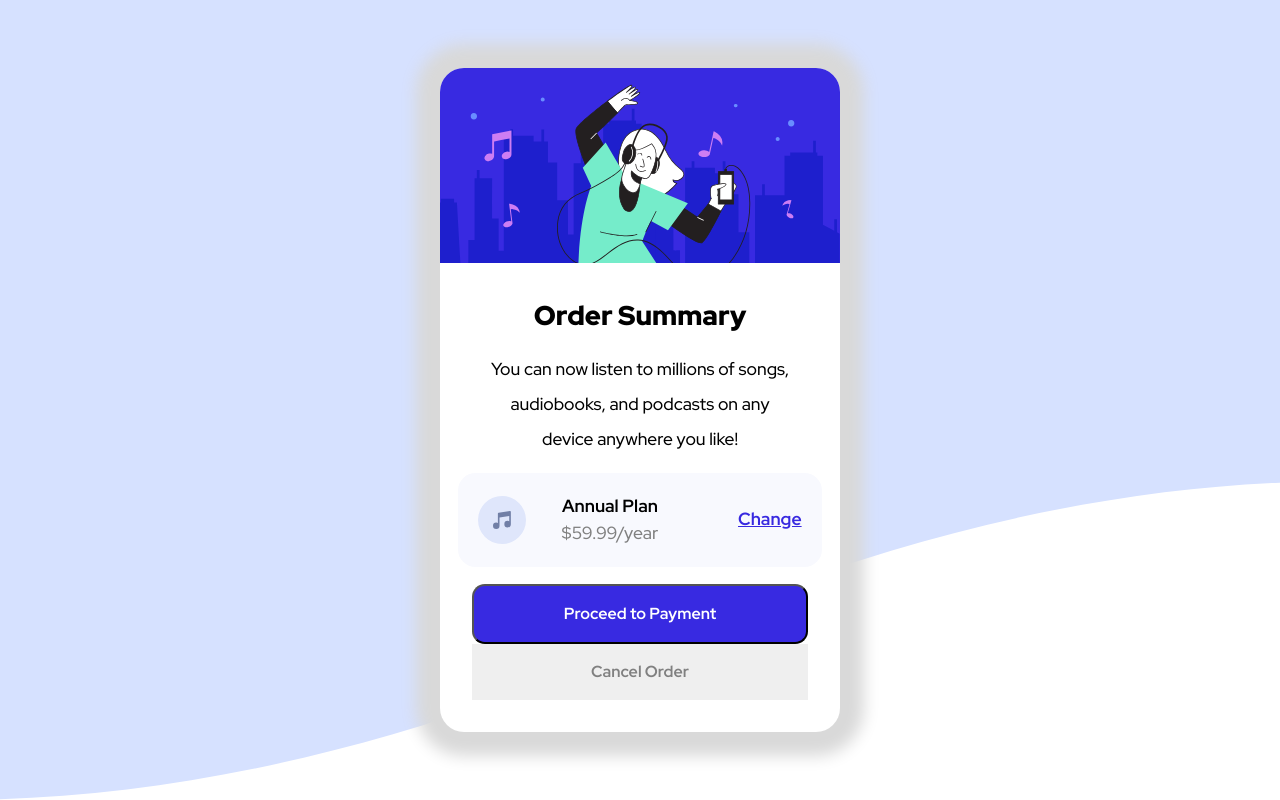
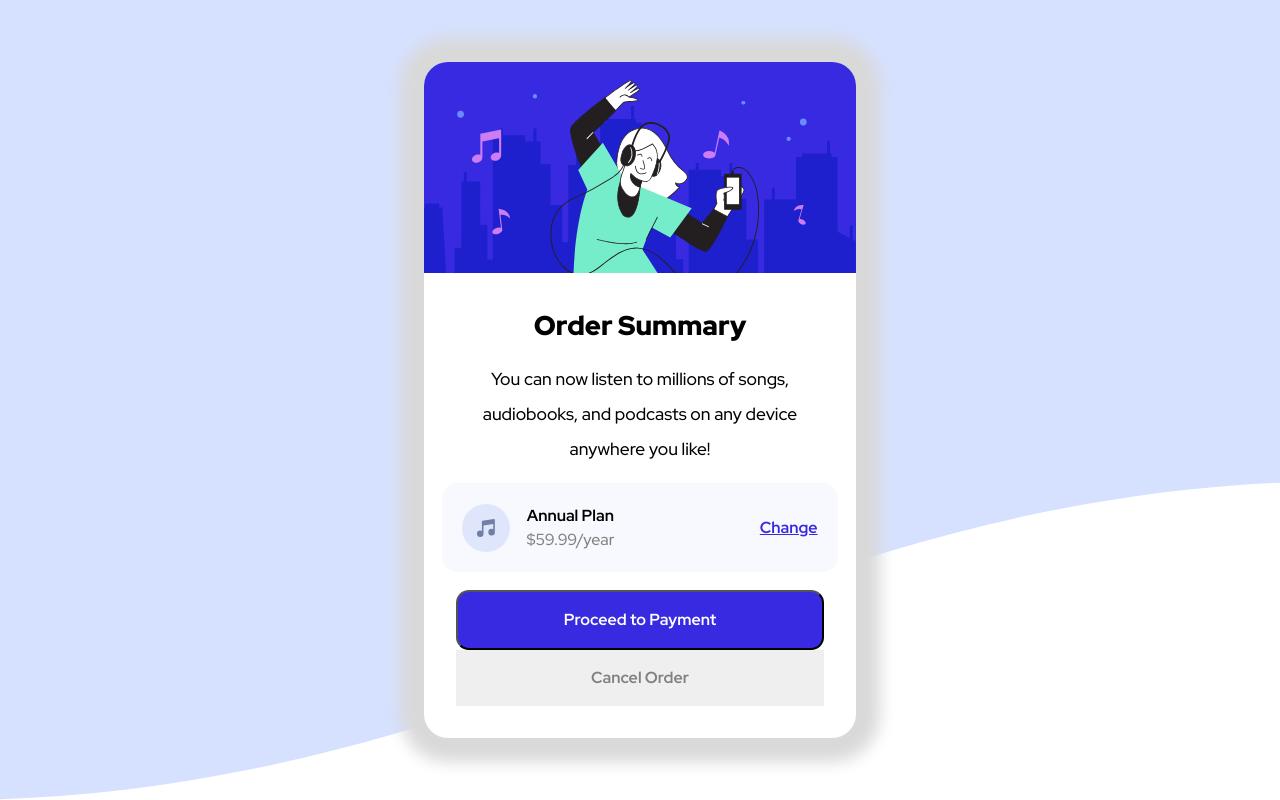
Before and after one commit to Introxiety/Order-Summary-Component, a plain HTML site: page index.html in a window 1280 px wide. Drawn offline with Linux system fonts and the light colour scheme.

Commit message:
style changes in font size

```diff
--- a/style.css
+++ b/style.css
@@ -86,7 +86,7 @@ body{
 }
 
 .container{
-    max-width: 25rem;
+    max-width: 27rem;
     border-radius: 1.5em;
     background-color: #ffffff;
     display: flex;
@@ -133,13 +133,13 @@ main h1{
     align-items: center;
     background-color: #f8f9fe;
     border-radius: 1em;
-    font-size: 1.1rem;
+    font-size: 1rem;
 }
 
 .container-left-priceplan{
     display: flex;
     align-items: center;
-    gap: 2em;
+    gap: 1em;
 }
 
 .container a{
```
